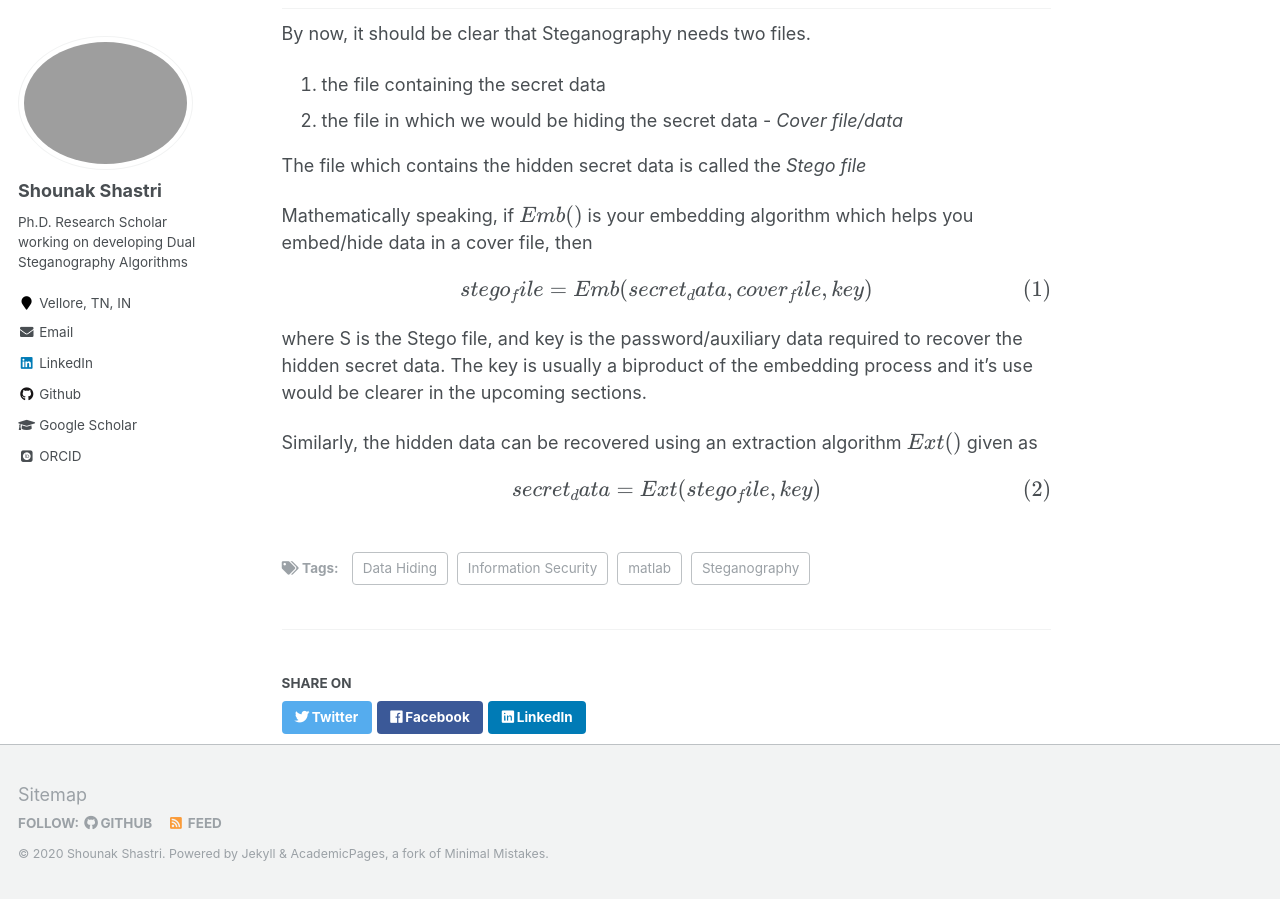
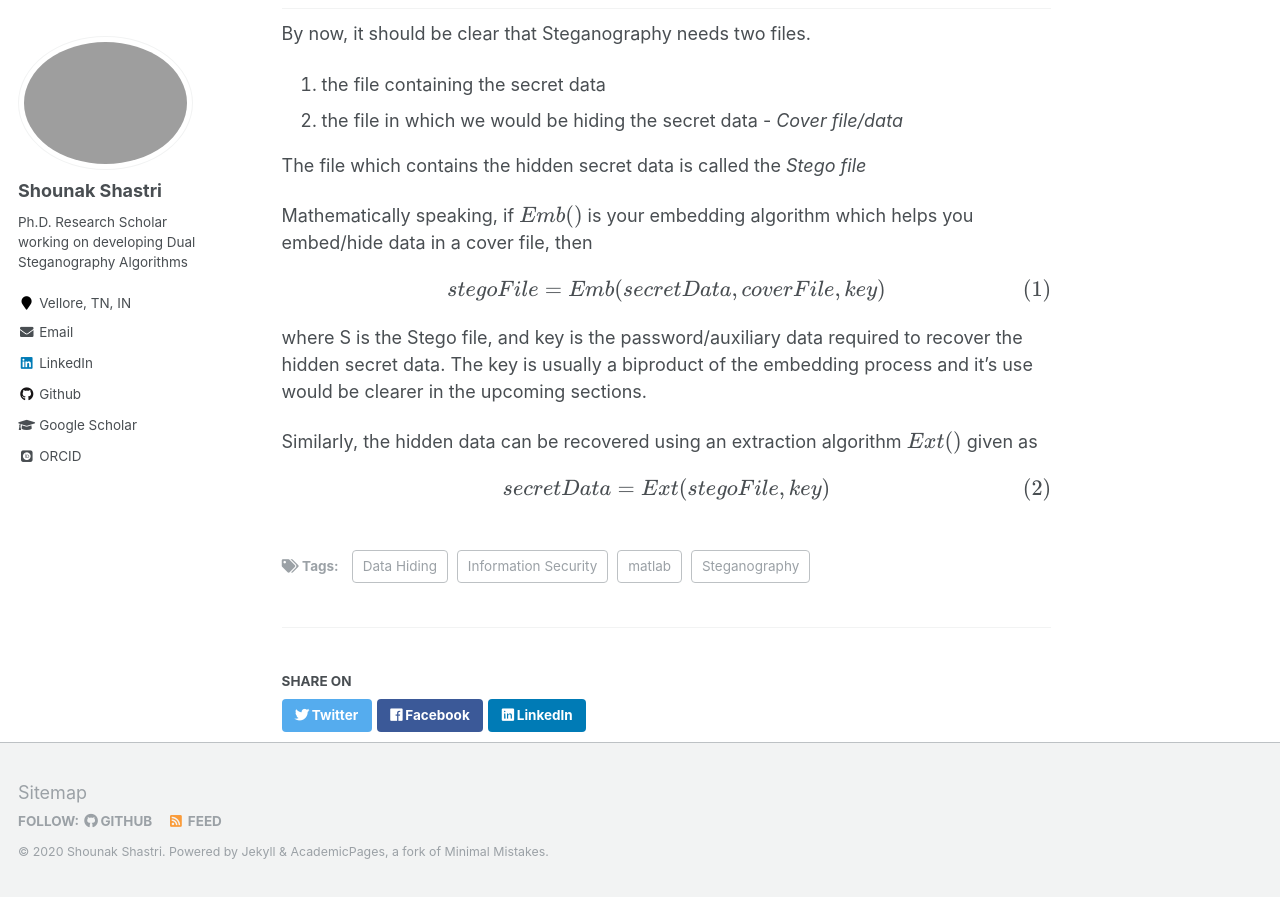
Before and after one commit to shounakshastri/shounakshastri.github.io, a Jekyll site: the page built from _Steganography/BasicStego.md, in a window 1280 px wide and 900 px high, scrolled down 1062 px. Built offline with Jekyll 4.4.1, drawn with Linux system fonts in a browser that asks for light colours; some web fonts are replaced; formulas are drawn with MathJax 3.

Commit message:
Math trial

```diff
--- a/_Steganography/BasicStego.md
+++ b/_Steganography/BasicStego.md
@@ -43,10 +43,10 @@ The file which contains the hidden secret data is called the *Stego file*
 
 Mathematically speaking, if $Emb()$ is your embedding algorithm which helps you embed/hide data in a cover file, then
 
-$$ stego_file = Emb(secret_data, cover_file, key)$$
+$$ stegoFile = Emb(secretData, coverFile, key)$$
 
 where S is the Stego file, and key is the password/auxiliary data required to recover the hidden secret data. The key is usually a biproduct of the embedding process and it's use would be clearer in the upcoming sections.
 
 Similarly, the hidden data can be recovered using an extraction algorithm $Ext()$ given as
 
-$$ secret_data = Ext(stego_file, key)$$
+$$ secretData = Ext(stegoFile, key)$$
```
